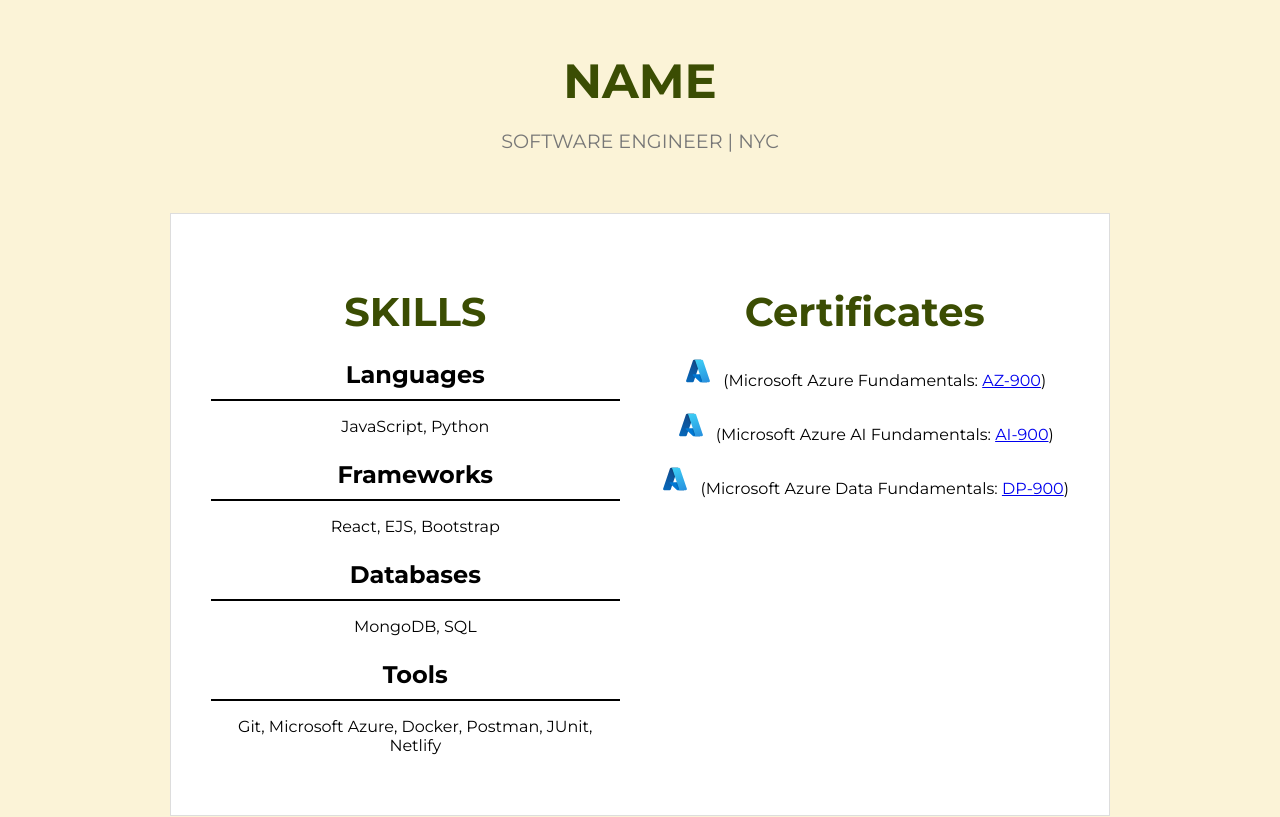
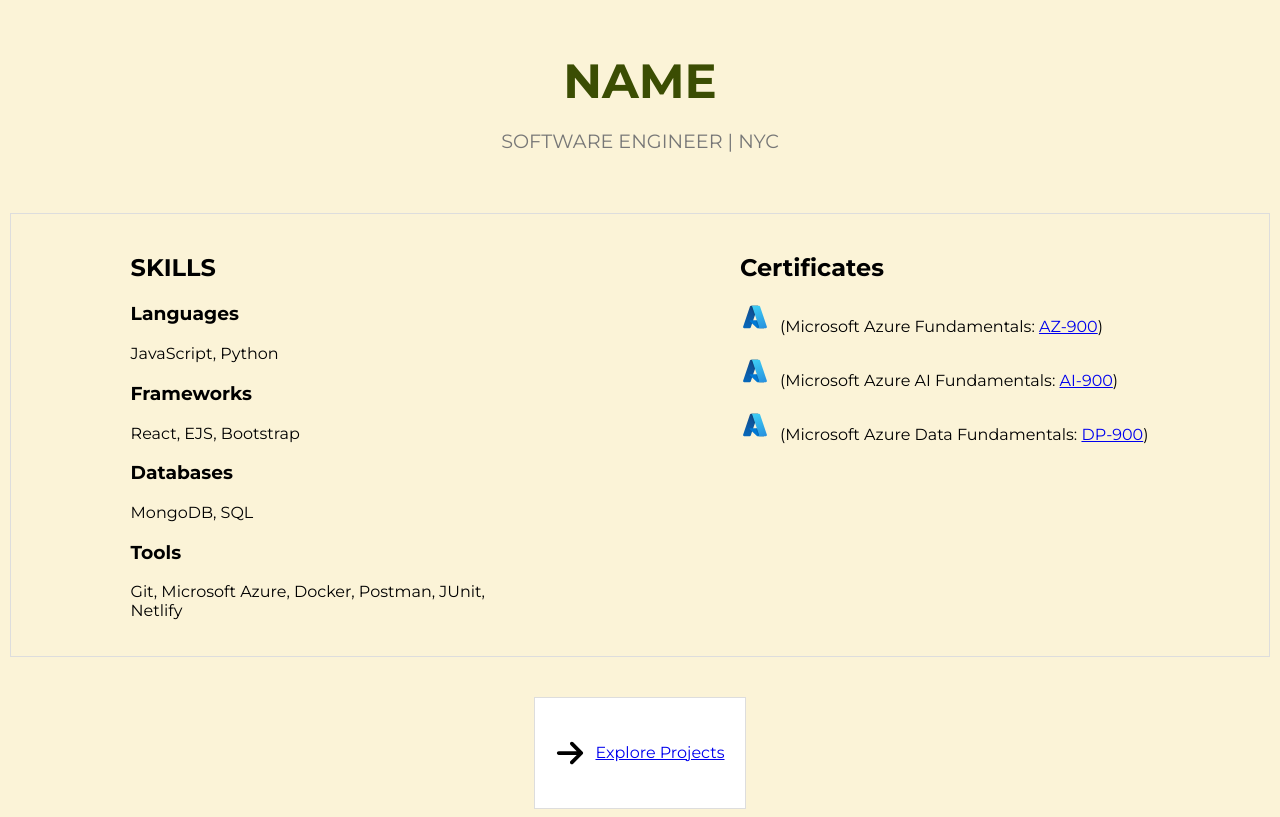
Before and after one commit to Mohamed1756/Portfolio, a React (Create React App) app: page / in a window 1280 px wide. Shown: the top 817 px of the page. Built offline with nearby package versions, Linux system fonts and the light colour scheme.

Commit message:
changed skills format

```diff
--- a/src/App.css
+++ b/src/App.css
@@ -27,13 +27,13 @@ body {
 }
 
 /* Skills and Certificates Sections */
+/* Skills and Certificates Sections */
 .Skills-certificates-section {
   display: flex;
-  justify-content: space-between; /* Arrange Skills and Certificates side by side */
+  justify-content: space-between;
   align-items: flex-start;
-  padding: 40px 20px;
-  text-align: center;
-  background-color: white;
+  padding: 20px 20px;
+  text-align: left;
   border: 1px solid #ddd;
   margin: 20px 0;
 }
@@ -41,29 +41,32 @@ body {
 .Skills-section,
 .Certificates-section {
   flex: 1;
-  padding: 0 20px; /* Add padding to separate content */
+  padding: 0 100px;
 }
 
-.Skills-section h2,
-.Certificates-section h2 {
-  font-size: 2.5rem;
-  margin-bottom: 20px;
-  color: rgb(59, 77, 3);
+.Skills-table {
+  display: grid; /* Use grid layout for the table */
+  grid-template-columns: repeat(2, 1fr); /* Create 2 columns with equal width */
+  gap: 20px; /* Add gap between grid items */
 }
 
 .Skills-category {
-  margin: 20px 0;
+  margin: 0;
 }
 
-.Skills-category h3 {
-  font-size: 1.5rem;
+.Skills-category h4 {
+  font-size: 1rem;
   border-bottom: 2px solid #000;
   padding-bottom: 10px;
   margin-bottom: 10px;
+  white-space: nowrap;
 }
 
 .Certificate-item {
   margin-bottom: 20px;
+  white-space: nowrap;
+  overflow: hidden;
+  text-overflow: ellipsis;
 }
 
 .Certificate-item img {
```
